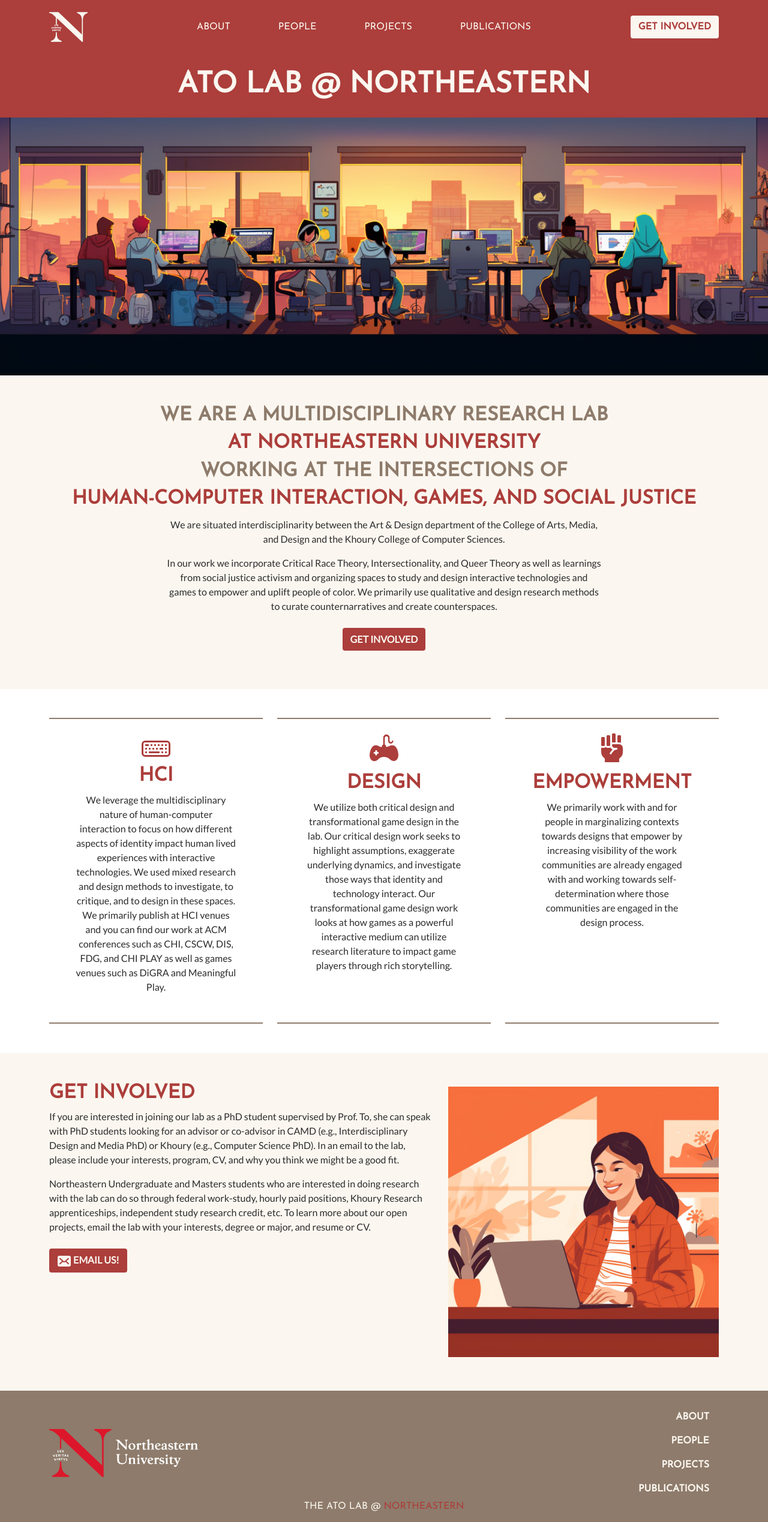
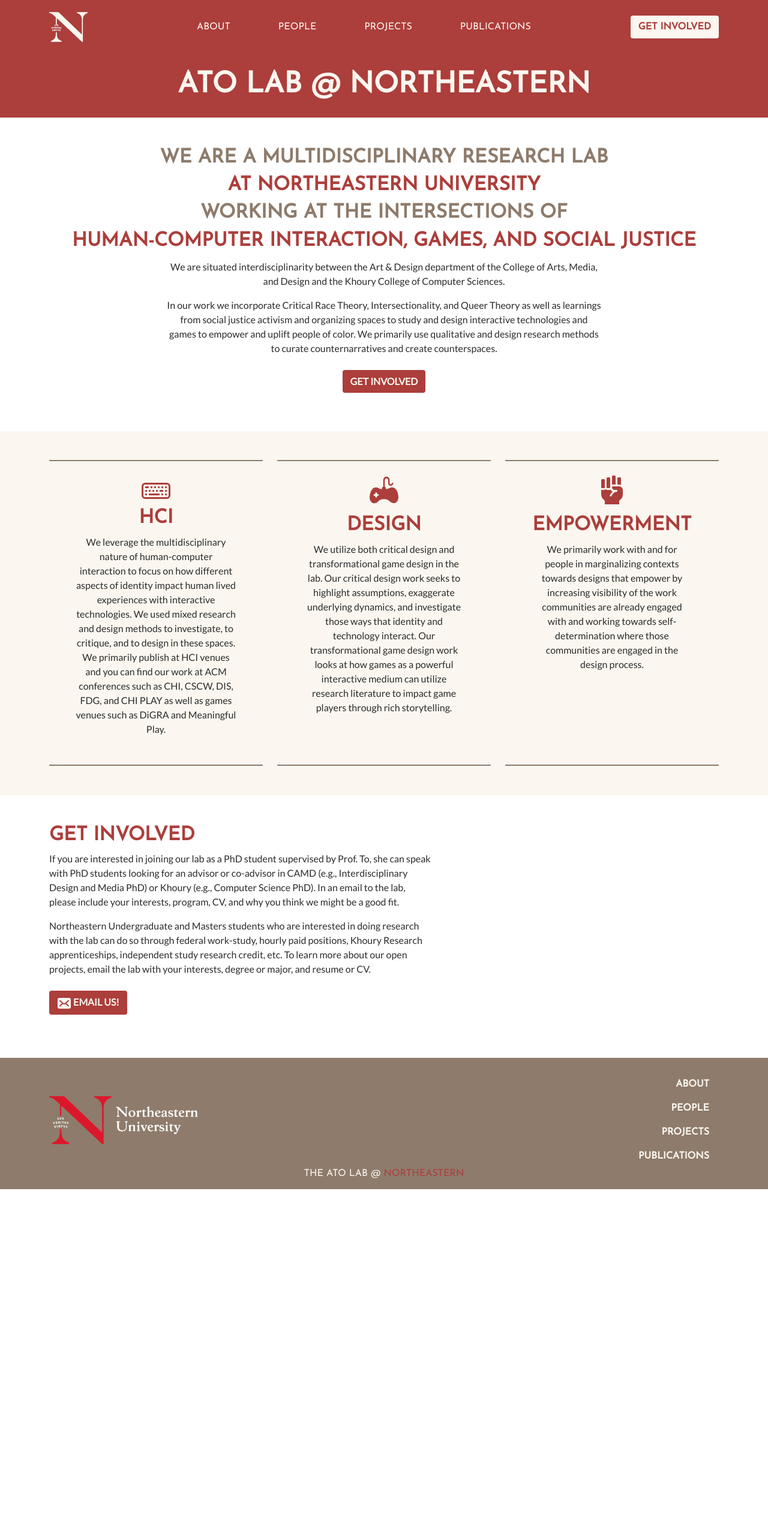
Before and after one commit to ato-neulab/Lab-Website, a Jekyll site: the page built from index.html, in a window 1280 px wide. Shown: the whole page at 60% size. Built offline with Jekyll 4.4.1, drawn with Linux system fonts in a browser that asks for light colours; after the commit the page ends 1983 px from its top, so only the background shows below that.

Commit message:
Removed AI pictures

```diff
--- a/index.html
+++ b/index.html
@@ -5,14 +5,14 @@
 <!-- This is a Jekyll front matter that specifies the layout for this page. -->
 
 <!-- This section is for the hero image. Bootstrap classes are used for positioning. -->
-<section class="hero d-flex justify-content-center">
+<!-- <section class="hero d-flex justify-content-center">
   <img
     id="hero-img"
     class="img-fluid"
     src="assets/images/hero_banner.png"
     alt="Group of students working in a computer lab"
   />
-</section>
+</section> -->
 
 <!-- This section is for the 'About' part of the site. -->
 <section class="about" id="about">
@@ -108,7 +108,7 @@
           src="assets/images/gi-image.png"
           alt="Cartoon image of woman typing at laptop"
         />
-      </div>
+      </div> -->
     </div>
   </div>
 </section>
```
Also changed, not shown: other parts of index.html (+1 -1 lines).
